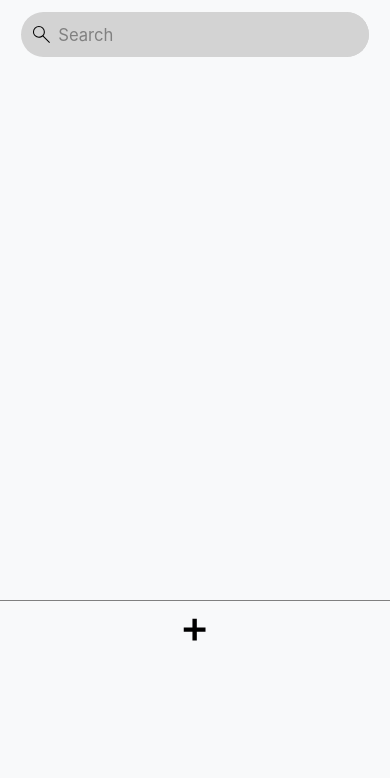
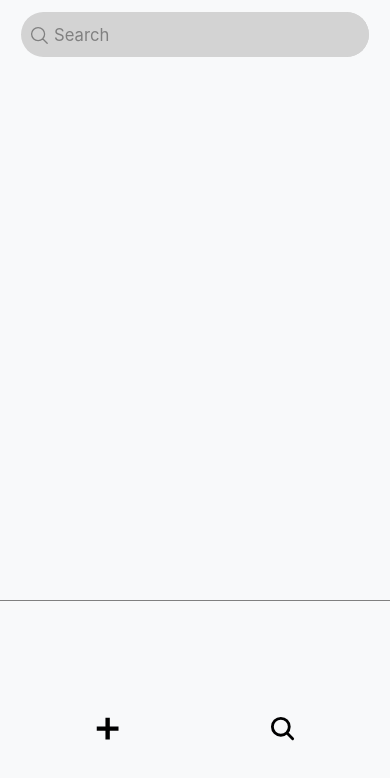
Before and after one commit to lulu70/better-shopping-list, a React Native app: screen / in a window 390 px wide. Shown: the top 778 px of the page. Built offline with nearby package versions, Linux system fonts and the light colour scheme.

Commit message:
added bak add item modal

```diff
--- a/src/Icons/SearchIcon.tsx
+++ b/src/Icons/SearchIcon.tsx
@@ -4,14 +4,29 @@ import Svg, { SvgProps, Path } from 'react-native-svg';
 import theme from '../constants/theme';
 import { horizontalScale } from '../helpers/scaleHelpers';
 
-const SearchIcon = (props: SvgProps) => (
+interface Props extends SvgProps {
+  size?: number;
+}
+const SearchIcon = ({
+  stroke = theme.colors.text_black,
+  strokeWidth = 1.5,
+  size = horizontalScale(theme.spacing.spacing_20),
+  ...props
+}: Props) => (
   <Svg
-    width={horizontalScale(theme.spacing.spacing_24)}
-    height={horizontalScale(theme.spacing.spacing_24)}
-    viewBox="0 -960 960 960"
+    fill="none"
+    width={size}
+    height={size}
+    stroke={stroke}
+    strokeWidth={strokeWidth}
+    viewBox="0 0 24 24"
     {...props}
   >
-    <Path d="M779.385-153.846 528.923-404.307q-30 25.538-69 39.538-39 14-78.385 14-96.1 0-162.665-66.529-66.566-66.529-66.566-162.577t66.529-162.702q66.529-66.654 162.577-66.654 96.049 0 162.702 66.565Q610.769-676.101 610.769-580q0 41.692-14.769 80.692-14.769 39-38.769 66.693l250.462 250.461-28.308 28.308ZM381.538-390.769q79.616 0 134.423-54.808Q570.769-500.385 570.769-580q0-79.615-54.808-134.423-54.807-54.808-134.423-54.808-79.615 0-134.423 54.808Q192.308-659.615 192.308-580q0 79.615 54.807 134.423 54.808 54.808 134.423 54.808Z" />
+    <Path
+      strokeLinecap="round"
+      strokeLinejoin="round"
+      d="m21 21-5.197-5.197m0 0A7.5 7.5 0 1 0 5.196 5.196a7.5 7.5 0 0 0 10.607 10.607Z"
+    />
   </Svg>
 );
 
--- a/src/components/AppTabsController.tsx
+++ b/src/components/AppTabsController.tsx
@@ -6,19 +6,32 @@ import AddIcon from '../Icons/AddIcons';
 import theme from '../constants/theme';
 import SearchContext from '../context/SearchContext/SearchContext';
 import { horizontalScale, verticalScale } from '../helpers/scaleHelpers';
+import MainContext from '../context/MainContext/MainContext';
+import SearchIcon from '../Icons/SearchIcon';
 
 const AppTabsController = () => {
   const { isSearching, changeSearchIsFocused } =
     React.useContext(SearchContext);
+  const { openAddModal, addModalIsOpen } = React.useContext(MainContext);
 
   return (
     <View style={[styles.container]}>
+      <AppButton
+        onPress={() => openAddModal()}
+        disabled={addModalIsOpen}
+        style={styles.button}
+      >
+        <AddIcon />
+      </AppButton>
       <AppButton
         onPress={() => changeSearchIsFocused(true)}
         disabled={isSearching}
         style={styles.button}
       >
-        <AddIcon />
+        <SearchIcon
+          size={horizontalScale(theme.spacing.spacing_26)}
+          strokeWidth={2.5}
+        />
       </AppButton>
     </View>
   );
@@ -35,7 +48,7 @@ const styles = StyleSheet.create({
     paddingHorizontal: horizontalScale(theme.spacing.spacing_20),
     borderTopColor: theme.colors.border,
     borderTopWidth: 1,
-    alignItems: 'flex-start',
+    alignItems: 'center',
     justifyContent: 'center',
     minHeight: verticalScale(theme.spacing.spacing_60),
   },
--- a/src/components/Search.tsx
+++ b/src/components/Search.tsx
@@ -77,7 +77,7 @@ const Search = () => {
         onfocus={handleInputFocus}
         onBlur={handleInputBlur}
         rightIcon={isSearching && inputValue.length > 0 && <CloseIcon />}
-        leftIcon={<SearchIcon />}
+        leftIcon={<SearchIcon stroke={theme.colors.text_disabled} />}
         onRightIconPress={handleRightIconPress}
         isFocused={searchIsFocused}
       />
```
